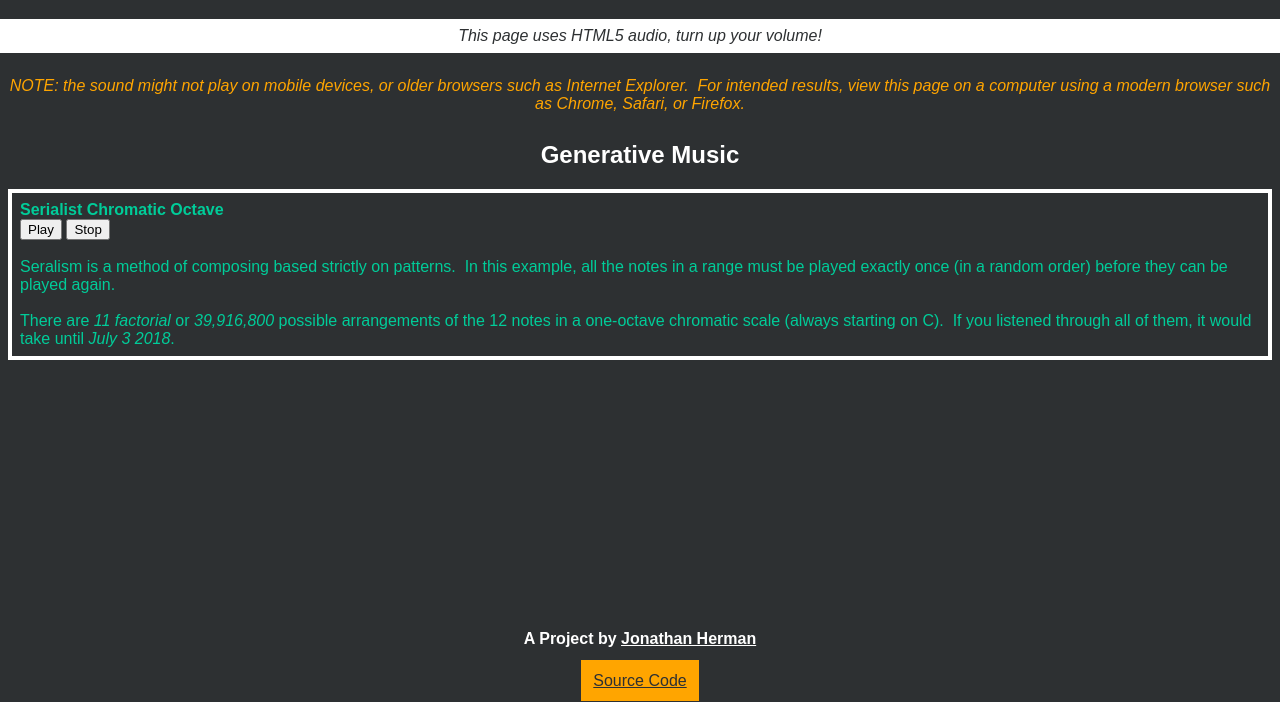
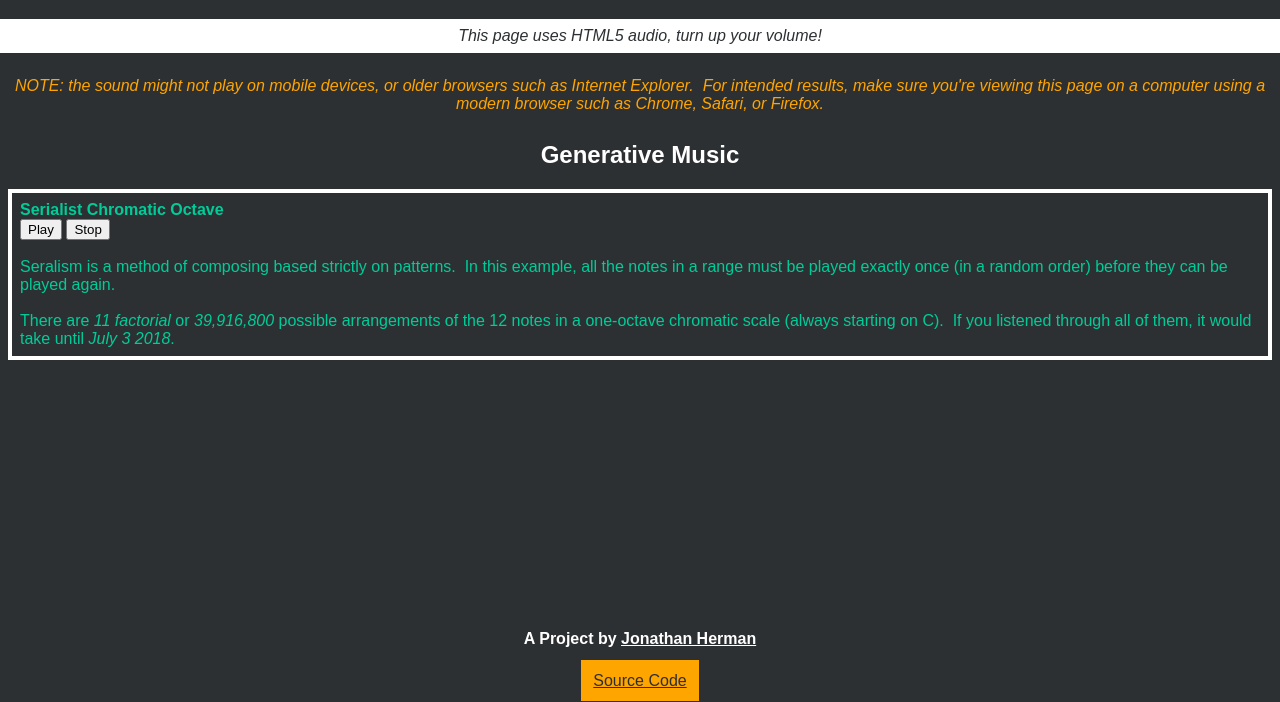
Before and after one commit to jdh11235/auxp, a plain HTML site: page index.html in a window 1280 px wide. Shown: the part 98-800 px from the top of the page. Drawn offline with Linux system fonts and the light colour scheme.

Commit message:
clarify browser note present-tense

```diff
--- a/index.html
+++ b/index.html
@@ -23,7 +23,7 @@
 			<i>This page uses HTML5 audio, turn up your volume!</i>
 		</p>
 		<p class="note">
-			<i>NOTE: the sound might not play on mobile devices, or older browsers such as Internet Explorer.&nbsp; For intended results, view this page on a computer using a modern browser such as Chrome, Safari, or Firefox.</i>
+			<i>NOTE: the sound might not play on mobile devices, or older browsers such as Internet Explorer.&nbsp; For intended results, make sure you're viewing this page on a computer using a modern browser such as Chrome, Safari, or Firefox.</i>
 		</p>
 	</center>
 
```
